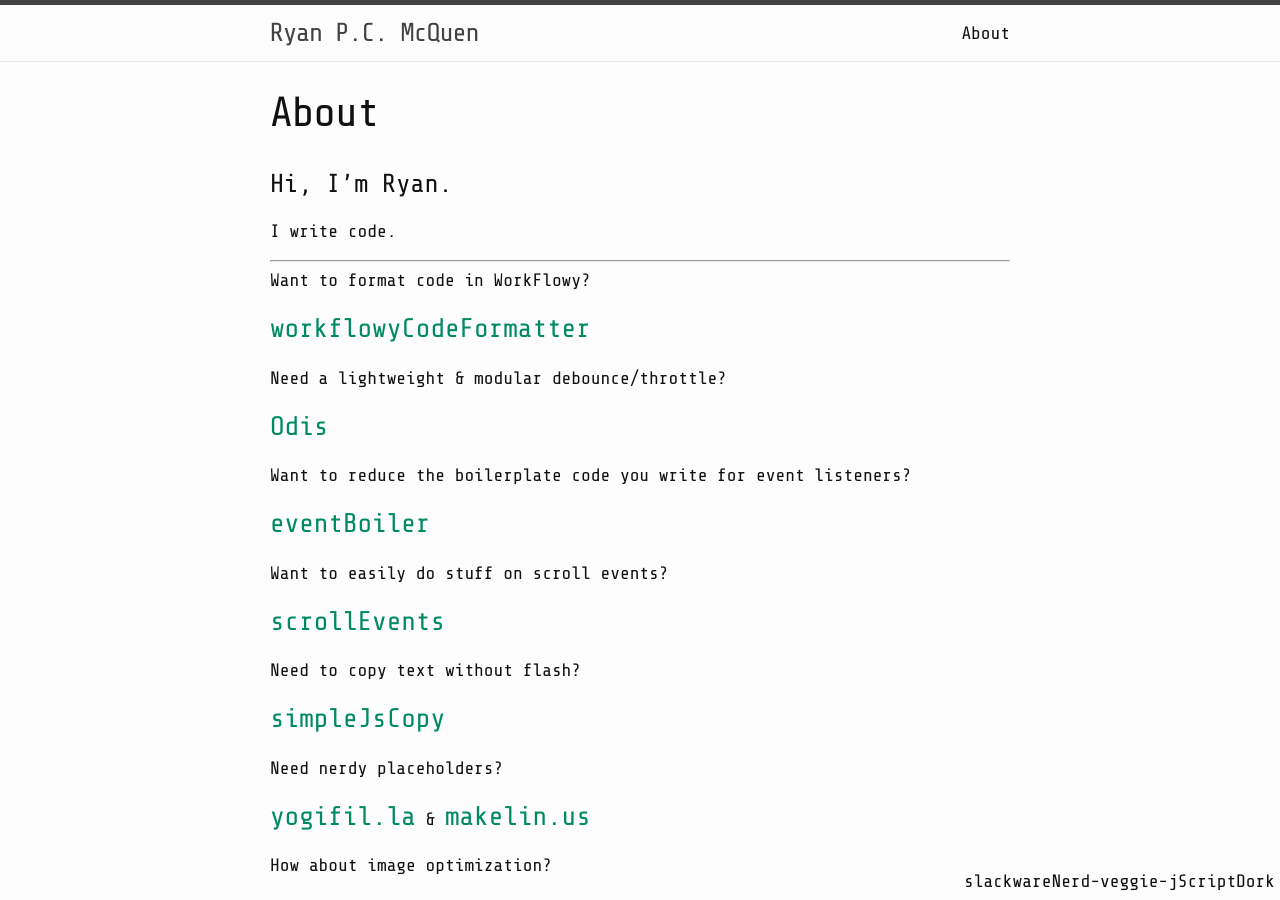
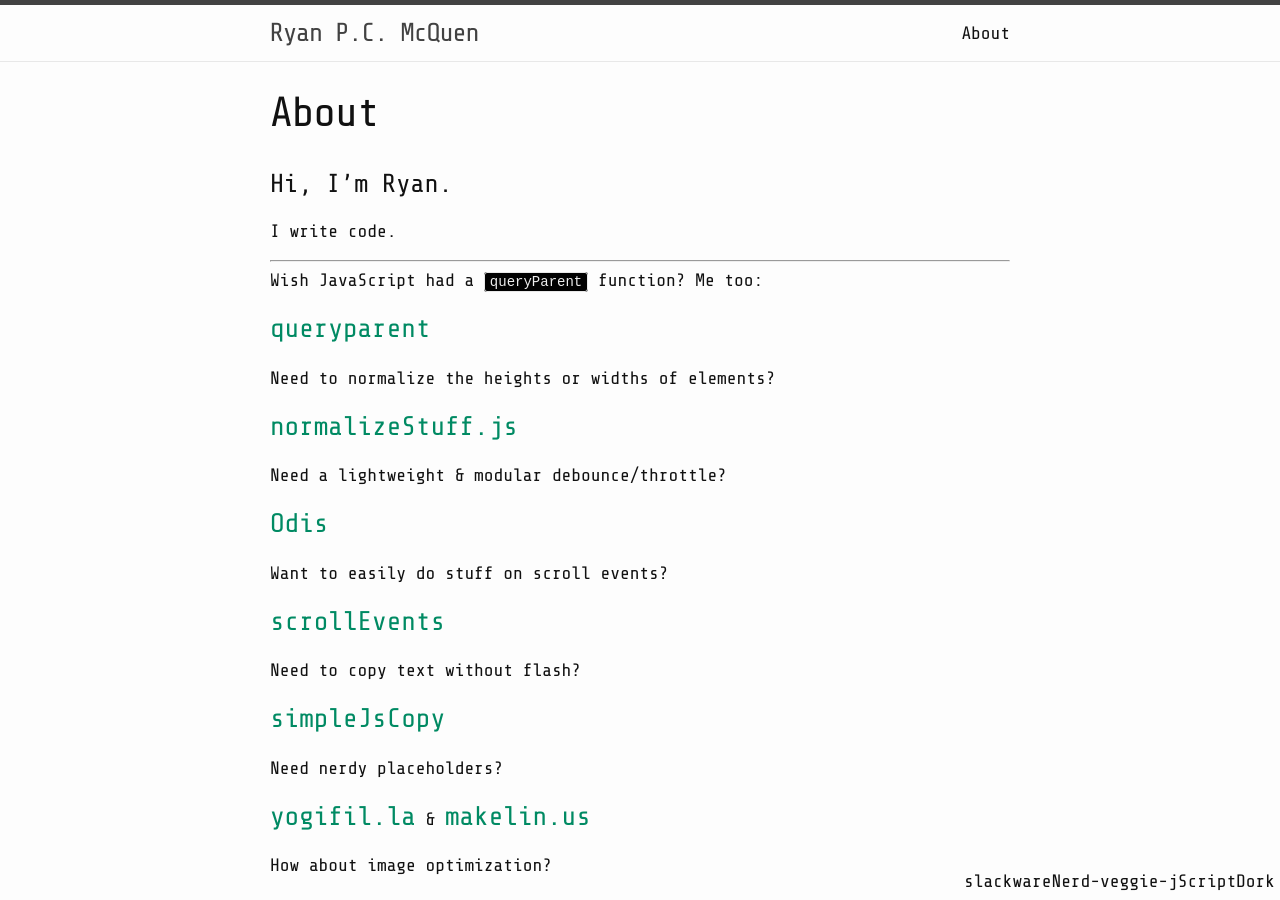
Before and after one commit to ryanpcmcquen/ryanpcmcquen.github.io, a Jekyll site: the page built from about.md, in a window 1280 px wide and 900 px high. Built offline with Jekyll 4.4.1, drawn with Linux system fonts in a browser that asks for light colours.

Commit message:
Add some new libs.

```diff
--- a/about.md
+++ b/about.md
@@ -17,17 +17,17 @@ I write code.
 
 * * *
 
-Want to format code in WorkFlowy?
+Wish JavaScript had a `queryParent` function? Me too:
 
-[workflowyCodeFormatter](https://github.com/ryanpcmcquen/workflowyCodeFormatter)
+[queryparent](https://github.com/ryanpcmcquen/queryparent)
+
+Need to normalize the heights or widths of elements?
+
+[normalizeStuff.js](https://github.com/ryanpcmcquen/normalizeStuff.js)
 
 Need a lightweight & modular debounce/throttle?
 
 [Odis](https://github.com/ryanpcmcquen/odis)
-
-Want to reduce the boilerplate code you write for event listeners?
-
-[eventBoiler](https://github.com/ryanpcmcquen/eventBoiler)
 
 Want to easily do stuff on scroll events?
 
```
